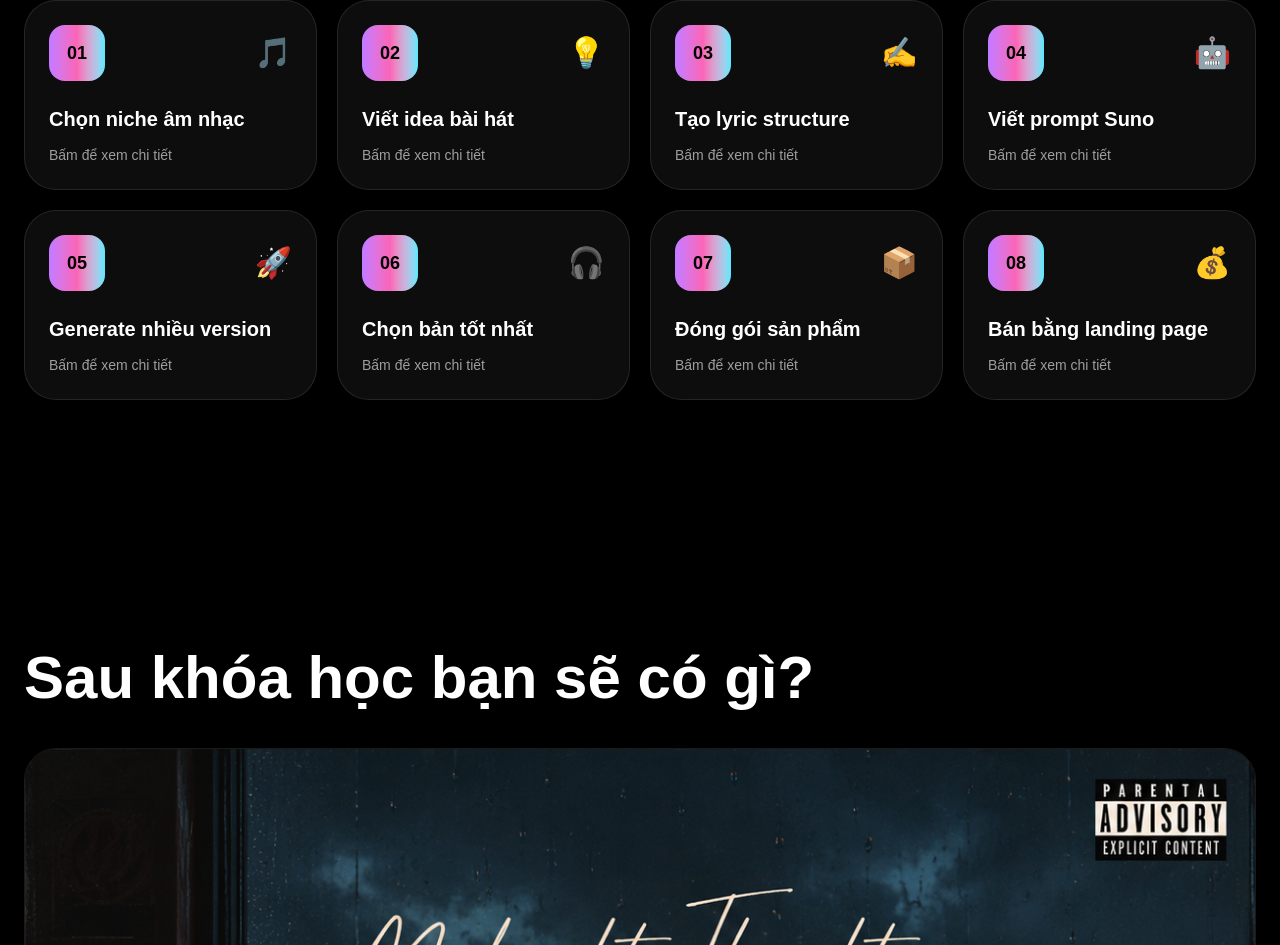
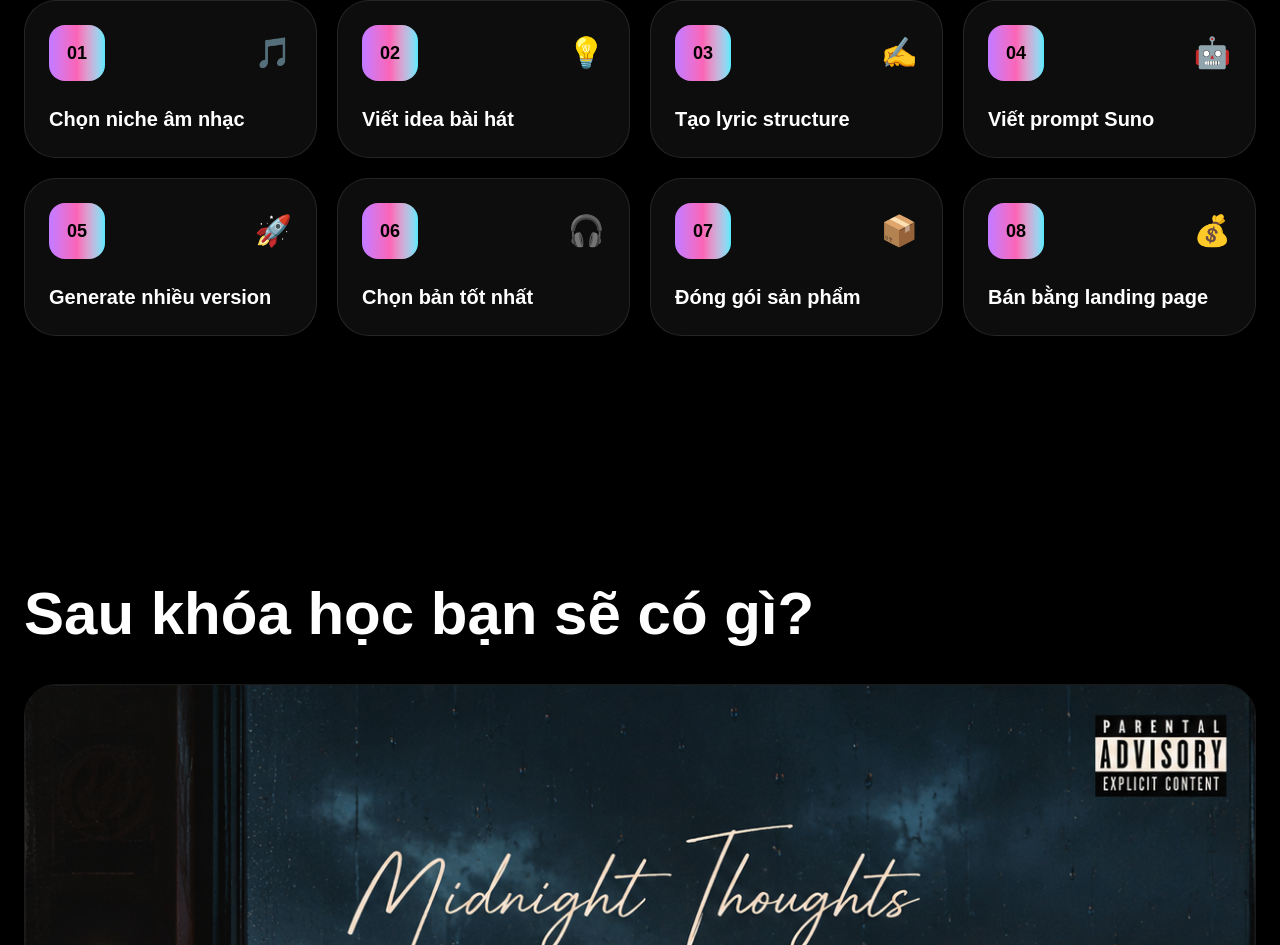
Before and after one commit to thienthanhnguyen0860-cell/suno-course-landing, a Next.js app: page / in a window 1280 px wide. Shown: the part 1160-2105 px from the top of the page. Built offline with nearby package versions, Linux system fonts and the light colour scheme.

Commit message:
Improve workflow card content

```diff
--- a/app/page.tsx
+++ b/app/page.tsx
@@ -191,9 +191,7 @@ export default function Home() {
 
             <h3 className="mt-6 text-xl font-black">{item.title}</h3>
 
-            <p className="mt-3 text-sm text-white/60">
-              Bấm để xem chi tiết
-            </p>
+
           </summary>
 
           <div className="mt-5 border-t border-white/10 pt-5">
```
